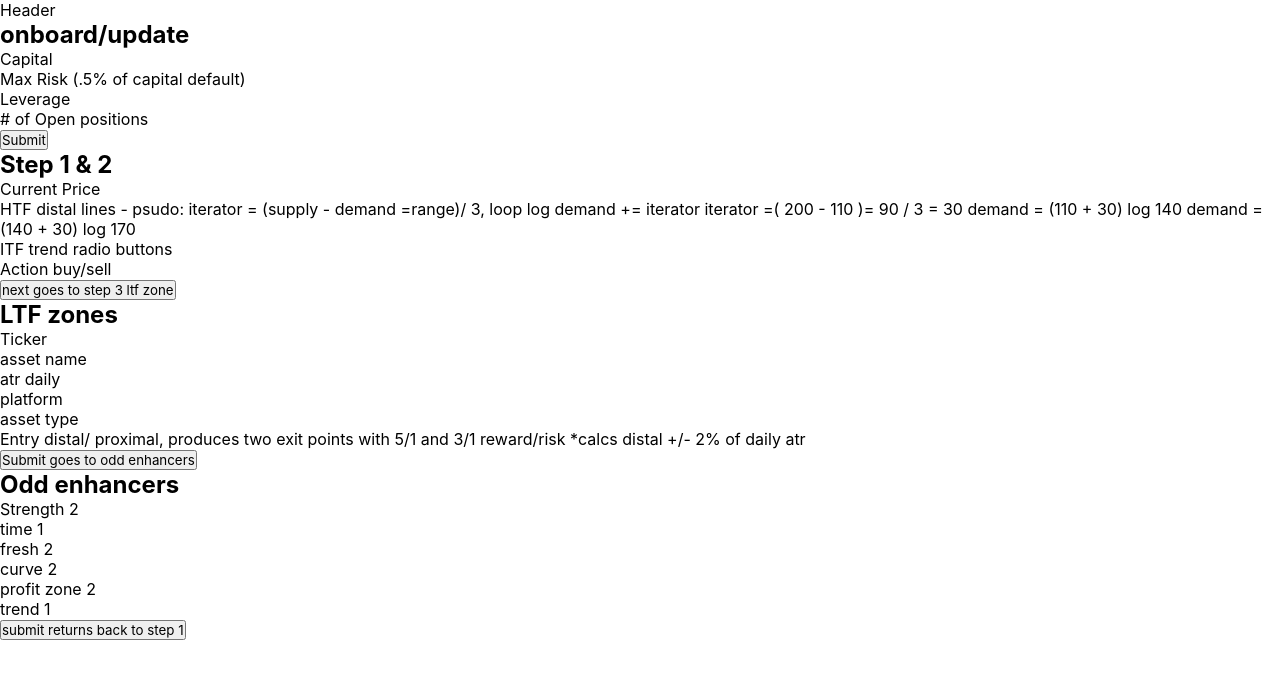
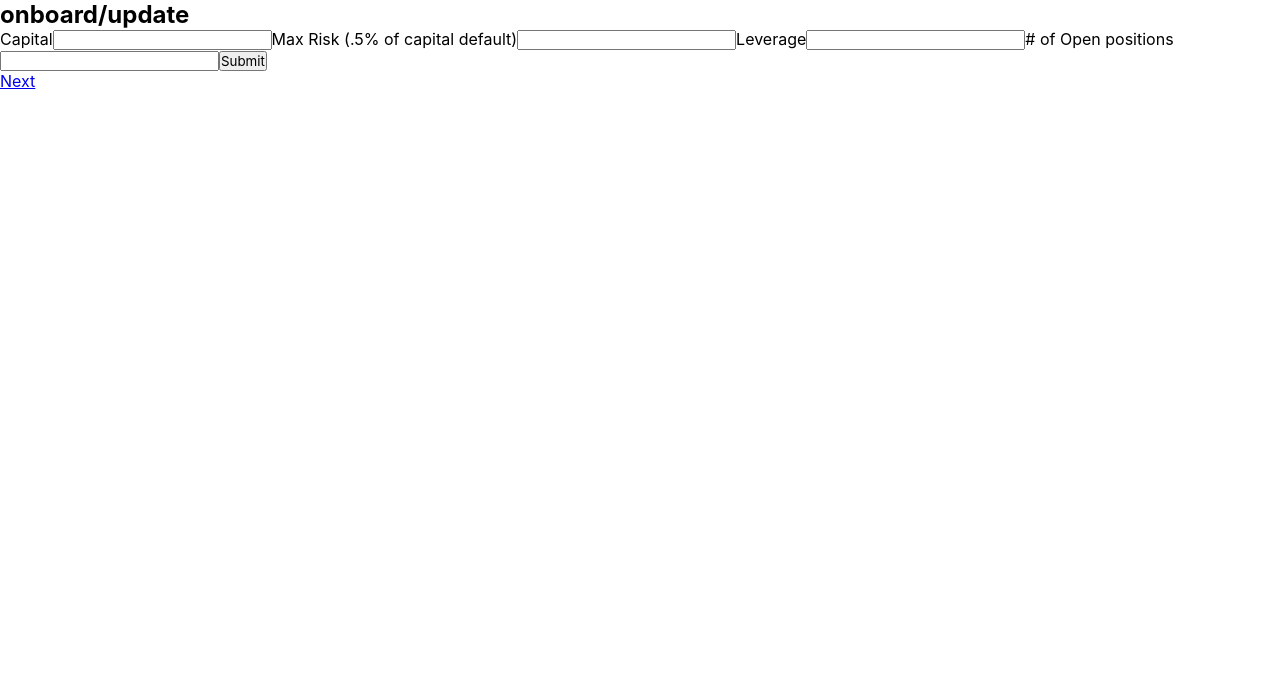
Before and after one commit to ulisesgomez120/trade-tracker, a React (Create React App) app: page / in a window 1280 px wide. Shown: the top 678 px of the page. Built offline with nearby package versions, Linux system fonts and the light colour scheme.

Commit message:
added input fields

```diff
--- a/src/App.js
+++ b/src/App.js
@@ -1,58 +1,105 @@
-import { BrowserRouter as Router, Switch, Route } from "react-router-dom";
+import { BrowserRouter as Router, Switch, Route, Link } from "react-router-dom";
 
 function App() {
   return (
     <Router>
-      <div>Header</div>
       <Switch>
-        <Route path='/'>
+        <Route exact path='/'>
           <h2>onboard/update</h2>
           <section>
             {/* how to make multi step form  */}
-            <article className='form-container'>
-              <p>Capital</p>
-              <p>Max Risk (.5% of capital default)</p>
-              <p>Leverage</p>
-              <p># of Open positions</p>
-              <button>Submit</button>
-            </article>
-            <article>
+            <form>
+              <label htmlFor='capital'>Capital</label>
+              <input id='capital' type='number' value='' />
+              <label htmlFor='max-risk'>
+                Max Risk (.5% of capital default)
+              </label>
+              <input id='max-risk' type='number' value='' />
+
+              <label htmlFor='leverage'>Leverage</label>
+              <input id='leverage' type='number' value='' />
+              <label htmlFor='positions-open'># of Open positions</label>
+              <input id='positions-open' type='number' value='' />
+              <input type='submit' title='submit' />
+            </form>
+            <Link to='/tracker' className='nav-btn'>
+              Next
+            </Link>
+          </section>
+        </Route>
+        <Route path='/tracker'>
           <h2>Step 1 & 2</h2>
-              <p>Current Price</p>
           <p>
-                HTF distal lines - psudo: iterator = (supply - demand =range)/
-                3, loop log demand += iterator iterator =( 200 - 110 )= 90 / 3 =
-                30 demand = (110 + 30) log 140 demand = (140 + 30) log 170
+            HTF distal lines - psudo: iterator = (supply - demand =range)/ 3,
+            loop log demand += iterator iterator =( 200 - 110 )= 90 / 3 = 30
+            demand = (110 + 30) log 140 demand = (140 + 30) log 170
           </p>
+          <label htmlFor='distal-htf-supply'>Supply</label>
+          <input id='distal-htf-supply' type='number' value='' />
+          <label htmlFor='distal-htf-demand'>Demand</label>
+          <input id='distal-htf-demand' type='number' value='' />
           <p>ITF trend radio buttons</p>
-              <p>Action buy/sell</p>
-              <button>next goes to step 3 ltf zone</button>
-            </article>
+          <label htmlFor='up'>Up</label>
+          <input id='up' type='radio' value='up' checked name='trend'></input>
+          <label htmlFor='side'>Side</label>
+          <input id='side' type='radio' value='side' name='trend'></input>
+          <label htmlFor='down'>Down</label>
+          <input id='down' type='radio' value='down' name='trend'></input>
+          <Link to='/' className='nav-btn'>
+            Edit Defaults
+          </Link>
           <article>
             <h2>LTF zones</h2>
-              <p>Ticker</p>
-              <p>asset name</p>
-              <p>atr daily</p>
-              <p>platform</p>
-              <p>asset type</p>
+            <p>Action buy/sell</p>
+            <label htmlFor='buy'>Buy</label>
+            <input
+              id='buy'
+              type='radio'
+              checked
+              value='buy'
+              name='action'></input>
+            <label htmlFor='sell'>Sell</label>
+            <input id='sell' type='radio' value='sell' name='action'></input>
             <p>
-                Entry distal/ proximal, produces two exit points with 5/1 and
-                3/1 reward/risk *calcs distal +/- 2% of daily atr
+              Entry distal/ proximal, produces two exit points with 5/1 and 3/1
+              reward/risk *calcs distal +/- 2% of daily atr
             </p>
-              <button>Submit goes to odd enhancers</button>
+            <label htmlFor='proximal-ltf-entry'>Proximal</label>
+            <input id='proximal-ltf-entry' type='number' value=''></input>
+            <label htmlFor='distal-ltf-entry'>Distal</label>
+            <input id='distal-ltf-entry' type='number' value=''></input>
+            <label htmlFor='atr-daily'>ATR Daily</label>
+            <input id='atr-daily' type='number' value=''></input>
           </article>
+
           <article>
             <h2>Odd enhancers</h2>
             <p>Strength 2</p>
+            <input id='oe-strength' type='number' max='2' min='0' value='' />
             <p>time 1</p>
+            <input id='oe-time' type='number' max='1' min='0' value='' />
             <p>fresh 2</p>
+            <input id='oe-fresh' type='number' max='2' min='0' value='' />
             <p>curve 2</p>
+            <input id='oe-curve' type='number' max='2' min='0' value='' />
             <p>profit zone 2</p>
+            <input id='oe-profit' type='number' max='2' min='0' value='' />
             <p>trend 1</p>
+            <input id='oe-trend' type='number' max='1' min='0' value='' />
+            <h2>if good then ... 8.5+</h2>
+            <p>Ticker</p>
+            <input id='ticker' type='text' value='' />
+            <p>asset name</p>
+            <input id='asset-name' type='text' value='' />
+            <p>platform</p>
+            <input id='platform' type='text' value='' />
+            <p>asset type</p>
+            <input id='asset-type' type='text' value='' />
             <button>submit returns back to step 1 </button>
           </article>
-          </section>
         </Route>
+        <Route path='/all'></Route>
+        <Route path='/trade/:trade_id'></Route>
       </Switch>
     </Router>
   );
```
Lines whose indentation alone changed are shown as unchanged.
